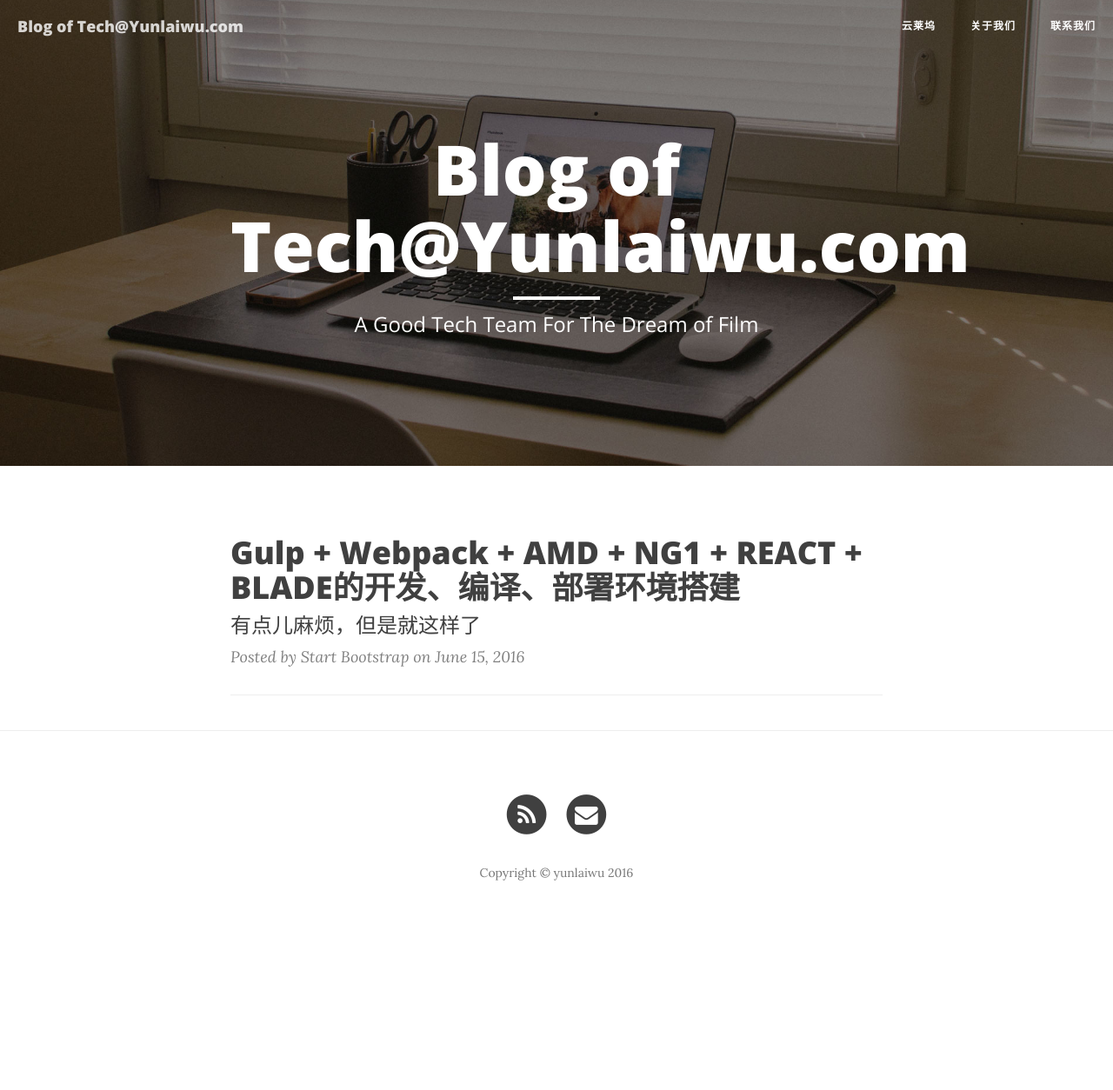
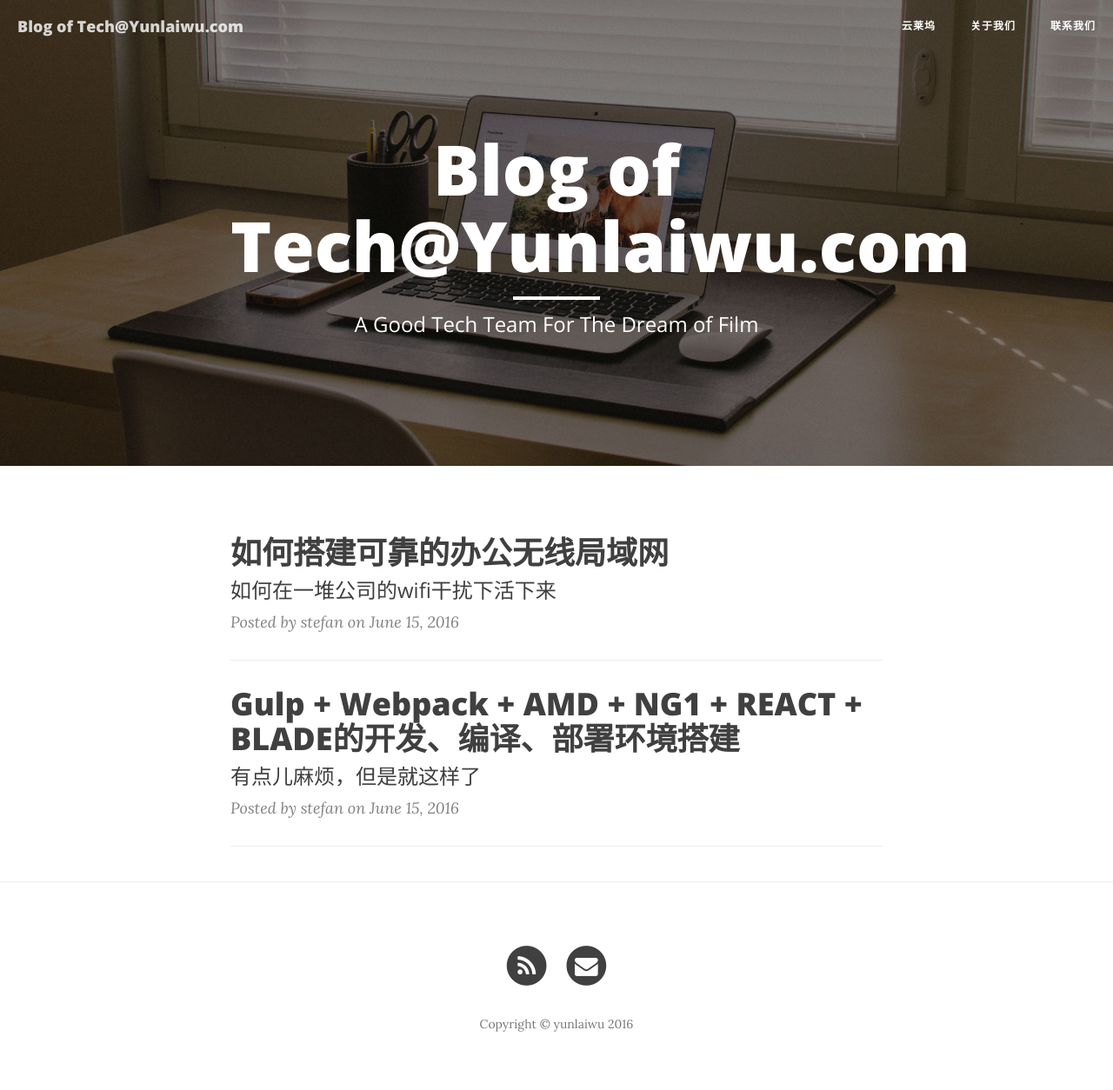
Before and after one commit to lizouzt/blog, a Jekyll site: the page built from index.html, in a window 1280 px wide. Shown: the whole page at 87% size. Built offline with Jekyll 4.4.1, drawn with Linux system fonts in a browser that asks for light colours; nearby versions of some CDN libraries; the list of posts is cut into pages by our own code; before the commit the page ends 1080 px from its top, so only the background shows below that; some of the changed lines change nothing that is shown.

Commit message:
first article

```diff
--- a/_posts/2016-06-15-framework.markdown
+++ b/_posts/2016-06-15-framework.markdown
@@ -3,7 +3,7 @@
 title:      "Gulp + Webpack + AMD + NG1 + REACT + BLADE的开发、编译、部署环境搭建"
 subtitle:   "有点儿麻烦，但是就这样了"
 date:       2016-06-15 12:00:00
-author:     "Start Bootstrap"
+author:     "stefan"
 header-img: "img/post-bg-01.jpg"
 ---
 
--- /dev/null
+++ b/_posts/2016-06-16-network.markdown
@@ -0,0 +1,38 @@
+---
+layout:     post
+title:      "如何搭建可靠的办公无线局域网"
+subtitle:   "如何在一堆公司的wifi干扰下活下来"
+date:       2016-06-15 13:00:00
+author:     "stefan"
+header-img: "img/post-bg-02.jpg"
+---
+
+## 综述
+
+最近公司里的人上网成了问题，特别是windows本，所以考虑优化下网络。
+
+## Step 1
+
+我买了几个netgear的ap，放在屋子不同的地方。上网比之前稳定，但是还是会出现非常慢的情况。为此，我更换了可对单ip限流的路由器（因为我们通过ip方式添加打印机需要共享，所以ap是extend模式的，不进行nat隔离）。
+
+但是还是卡。
+
+## Step 2
+
+把ap再调整了下顺序，规定固定区域的人连接指定ap，并且将信道设置为不同的。
+
+好点儿了，但是还是卡。
+
+## Step 3
+
+打开wifi，会发现有几十个2.4g的连接点，于是又添加了更近的一些ap节点，并且给一些机器直接用网线跟交换机进行物理连接。
+
+物理连接的是不卡了，但是丑啊，整个办公室就和网吧一样。
+
+## Step4
+
+比起把所有的windows本更换为mac本以及使用网线，给他们配置支持双频的外置网卡更靠谱，一个人几十块钱，值了，这么干。
+
+果然速度起来了，稳定了。
+
+**所以，珍惜生命，远离2.4gwifi。**
```
